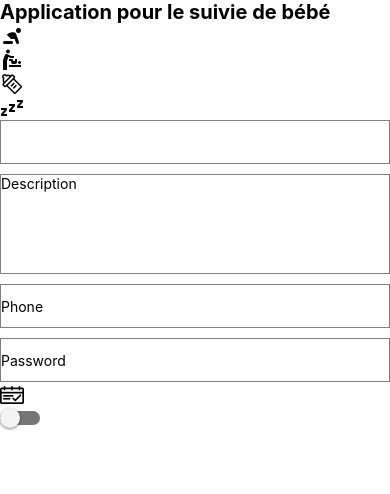
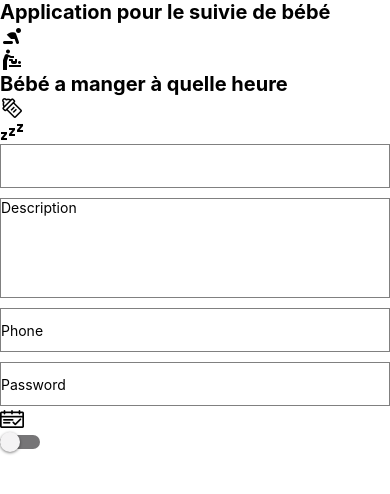
Before and after one commit to GeremyColley/MYTESTFIRSTAPP, a React Native app: screen / in a window 390 px wide. Shown: the top 494 px of the page. Built offline with nearby package versions, Linux system fonts and the light colour scheme.

Commit message:
Add comment

```diff
--- a/App.js
+++ b/App.js
@@ -27,6 +27,7 @@ export default function App() {
           alert("Coucou");}
         }
       >
+        <Text style={[styles.title]}>Bébé a manger à quelle heure</Text>
         <MaterialCommunityIcons name="baby-bottle-outline" size={24} color="black" />
       </TouchableOpacity>
       <MaterialCommunityIcons name="sleep" size={24} color="black" />
```
